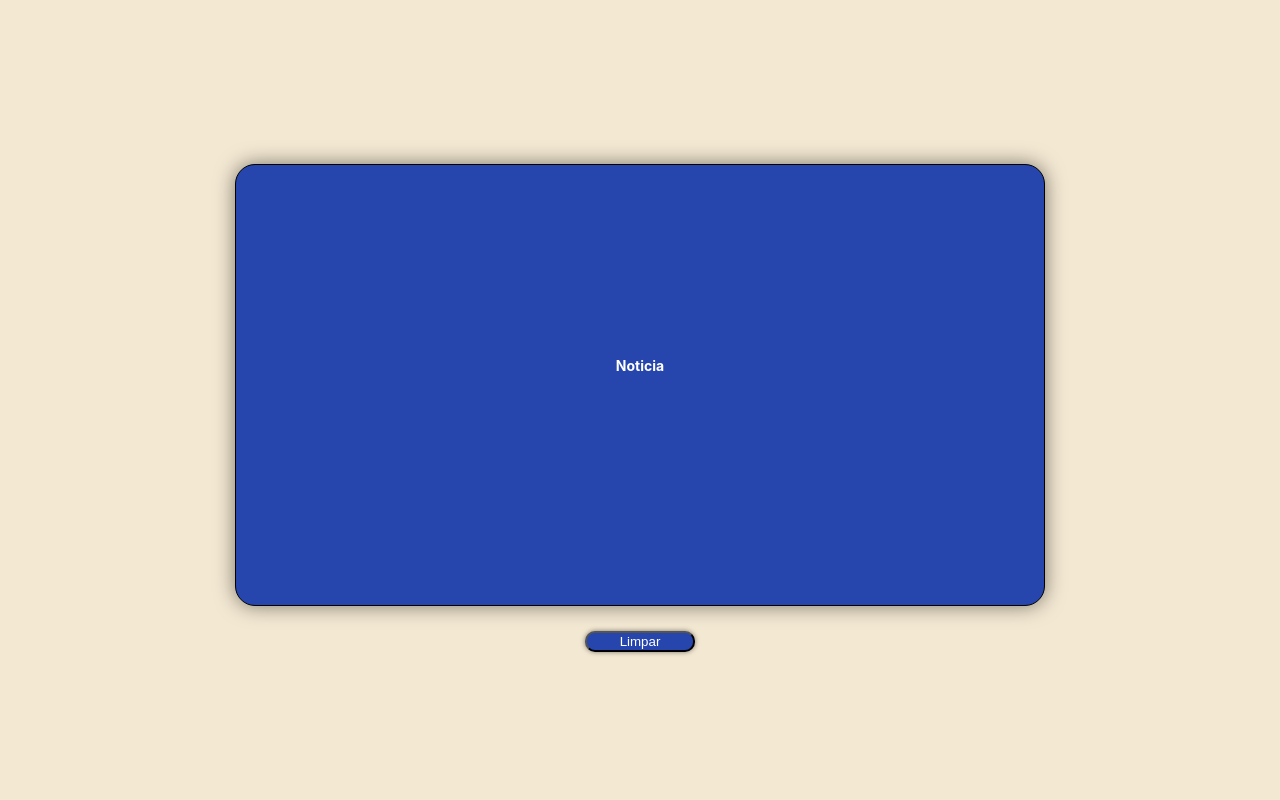
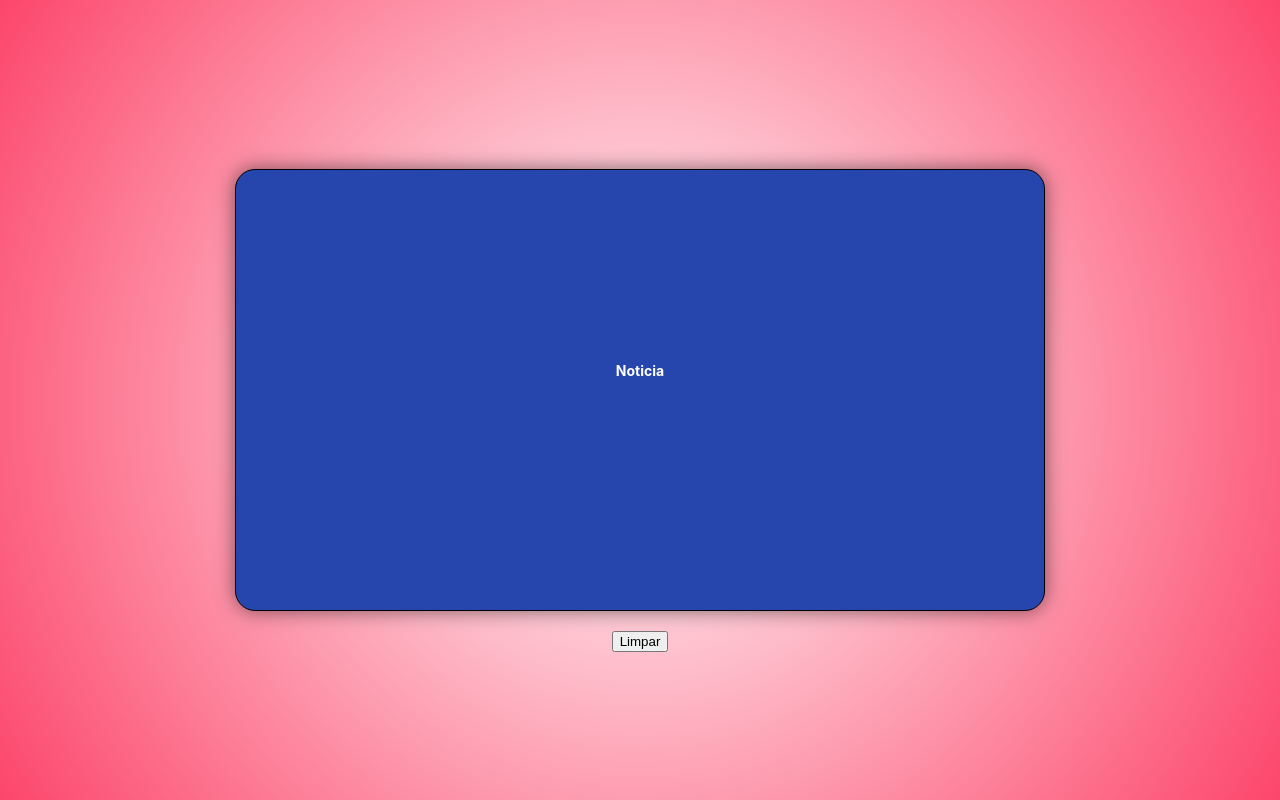
Before and after one commit to daniellourenco-Samba/beloved, a React (Create React App) app: page / in a window 1280 px wide. Built offline with nearby package versions, Linux system fonts and the light colour scheme.

Commit message:
Update App.css

```diff
--- a/src/App.css
+++ b/src/App.css
@@ -6,16 +6,6 @@
   height: 100vh;
   flex-wrap: wrap;
   flex-direction: column;
-}
-
-button{
-  width: 110px;
-  background-color: #2646ae;
-  color: #fff;
-  margin: 5px;
-  border-radius: 10px;
-  box-shadow: 0 0 5px rgba(0, 0, 0, 0.5);
-
 }
 
 
@@ -31,7 +21,8 @@ button{
 }
 
 body {
-  background-color: #f0e2c5c3; /* Fundo vermelho claro */
+  background: rgb(255,255,255);
+  background: radial-gradient(circle, rgba(255,255,255,1) 0%, rgba(252,70,107,1) 100%);
   margin: 0;
   color: white;
 }
```
